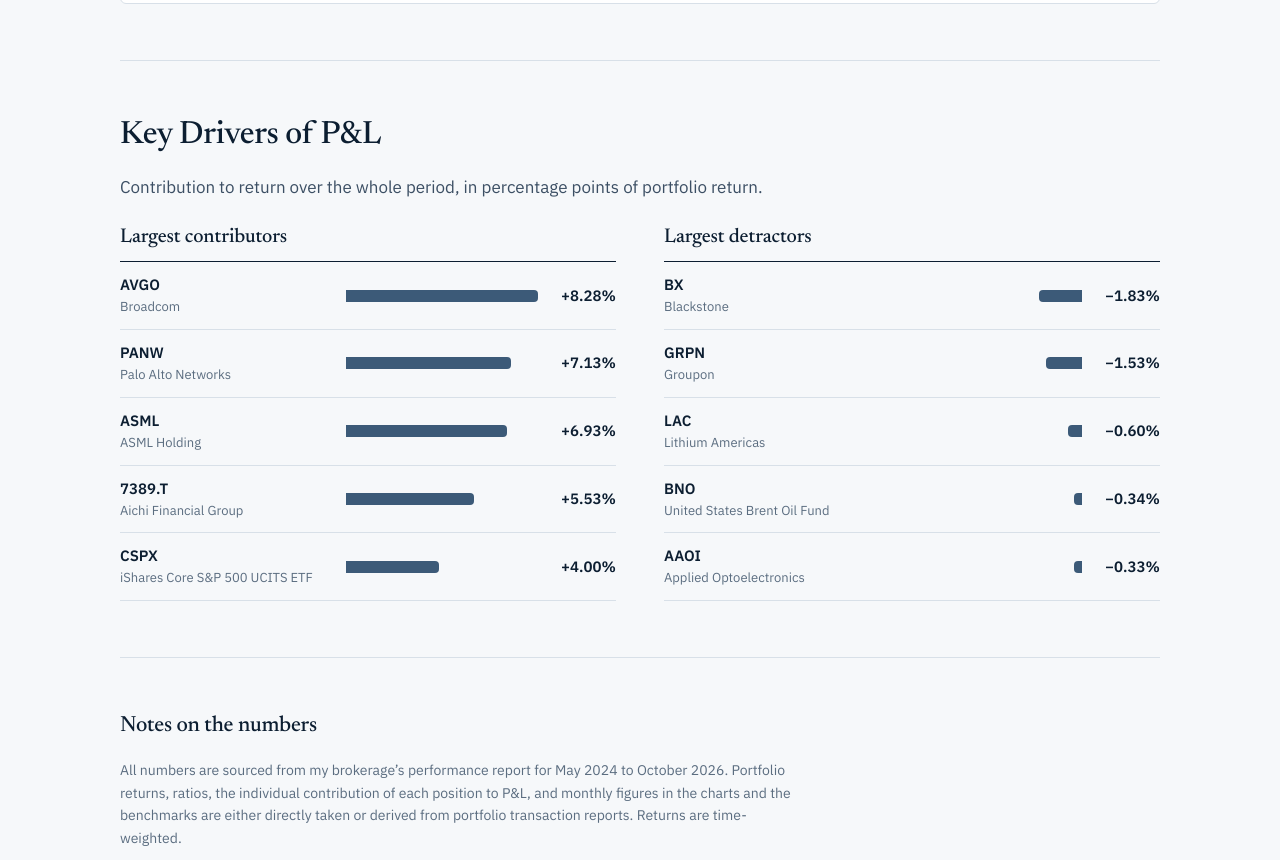
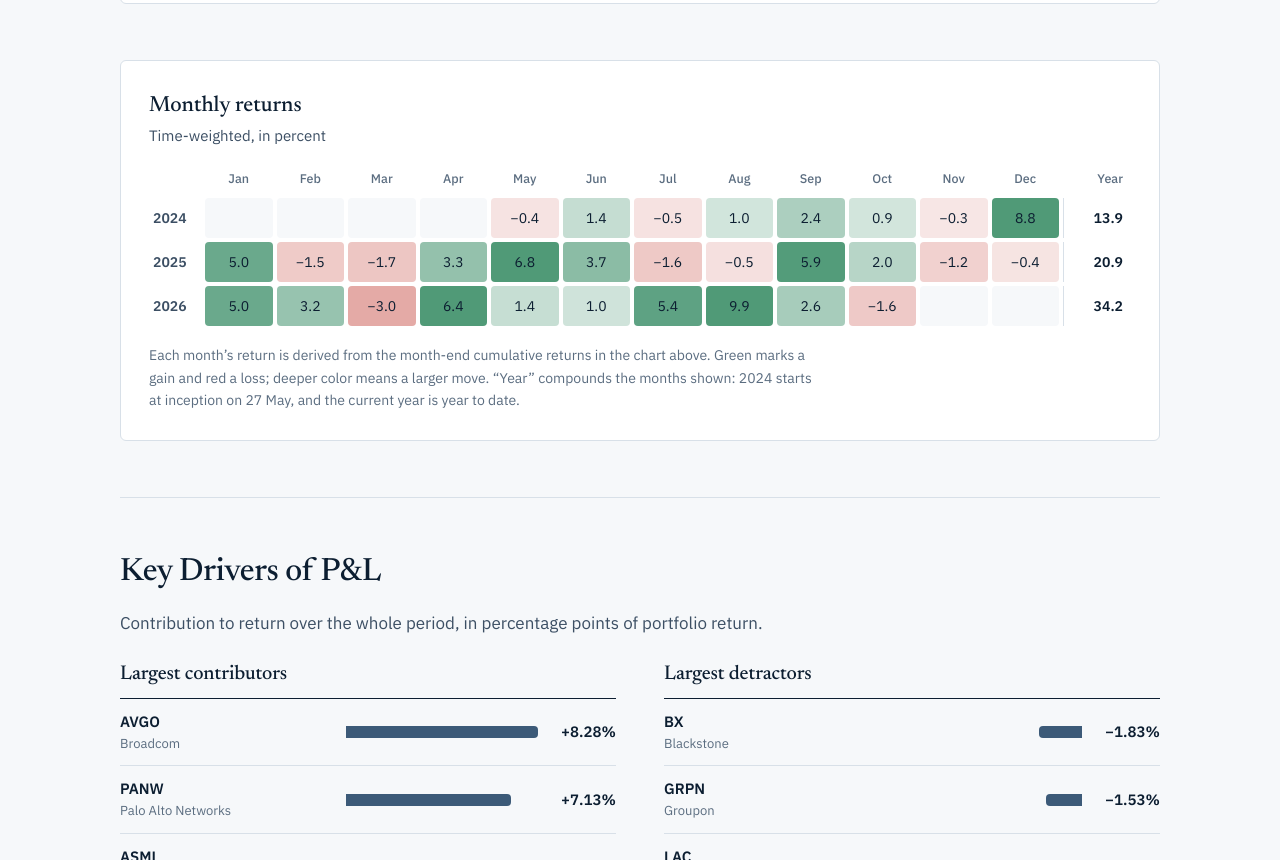
Before and after one commit to russayz/russayz.github.io, a plain HTML site: page track-record/index.html in a window 1280 px wide. Shown: the part 1274-2134 px from the top of the page. Drawn offline with Linux system fonts and the light colour scheme.

Commit message:
My Portfolio: add monthly returns heatmap
Adds a year-by-month heatmap of monthly returns under the cumulative
chart, with a compounded total for each year. It builds itself from
performance-data.js, so monthly updates need no extra edits.

Co-Authored-By: Claude Opus 5.5 <noreply@anthropic.com>
Claude-Session: https://claude.ai/code/session_012NfHhAfft8rNWU3fZXsaXW

```diff
--- a/assets/css/site.css
+++ b/assets/css/site.css
@@ -489,3 +489,25 @@ tbody tr:last-child td { border-bottom: 0; }
 }
 
 @media (max-width: 560px) { .brand-mark { height: 39px; } }
+
+/* ---------- monthly returns heatmap (My Portfolio) ---------- */
+:root { --hm-pos: #15784a; --hm-neg: #bf3329; --hm-max: 75%; }
+@media (prefers-color-scheme: dark) { :root { --hm-pos: #1d7a4b; --hm-neg: #b5352c; --hm-max: 100%; } }
+.heatmap-scroll { overflow-x: auto; margin-top: 16px; }
+.heatmap { border-collapse: separate; border-spacing: 4px; width: 100%; min-width: 660px; table-layout: fixed; font-size: 14px; }
+.heatmap th, .heatmap td { padding: 0; border: 0; text-align: center; vertical-align: middle; }
+.heatmap thead th { position: static; background: transparent; font-size: 12.5px; font-weight: 500; color: var(--ink-3); padding-bottom: 2px; }
+.heatmap .hm-corner { width: 48px; }
+.heatmap tbody th { text-align: left; font-size: 14px; font-weight: 600; color: var(--ink-2); font-variant-numeric: tabular-nums; }
+.heatmap td { height: 40px; border-radius: 4px; color: var(--ink); font-variant-numeric: tabular-nums; }
+.heatmap td.is-pos { background: var(--long-bg); }
+.heatmap td.is-neg { background: var(--short-bg); }
+@supports (background: color-mix(in srgb, red 50%, blue)) {
+  .heatmap td.is-pos { background: color-mix(in srgb, var(--hm-pos) calc(var(--a) * var(--hm-max)), var(--surface)); }
+  .heatmap td.is-neg { background: color-mix(in srgb, var(--hm-neg) calc(var(--a) * var(--hm-max)), var(--surface)); }
+}
+.heatmap td.is-empty { background: var(--paper); }
+.heatmap .hm-year { width: 64px; text-align: right; padding-right: 4px; }
+.heatmap td.hm-year { font-weight: 600; border-left: 1px solid var(--rule); border-radius: 0; }
+.hm-note { margin-top: 14px; font-size: 14px; color: var(--ink-3); max-width: 80ch; }
+.heatmap .hm-corner, .heatmap tbody th { position: sticky; left: 0; z-index: 1; background: var(--surface); }
--- /dev/null
+++ b/assets/js/heatmap.js
@@ -0,0 +1,110 @@
+/* Monthly returns heatmap for My Portfolio. No dependencies.
+   Builds itself from the cumulative "portfolio" series in performance-data.js,
+   so adding a month there adds a cell here. Nothing to edit in this file.
+   Usage: <div data-heatmap></div> */
+(function () {
+  "use strict";
+
+  var DATA = window.TRACK_RECORD;
+  if (!DATA) return;
+  var MONTHS = ["Jan", "Feb", "Mar", "Apr", "May", "Jun", "Jul", "Aug", "Sep", "Oct", "Nov", "Dec"];
+  var FULL = ["January", "February", "March", "April", "May", "June", "July", "August", "September", "October", "November", "December"];
+  var MINUS = "−";
+  var CAP = 6; // a move of 6% or more gets the deepest color
+
+  function fmt(v) {
+    var r = Math.round(v * 10) / 10;
+    if (r === 0) return "0.0";
+    return (r < 0 ? MINUS : "") + Math.abs(r).toFixed(1);
+  }
+
+  function build(root) {
+    var series = null;
+    DATA.series.forEach(function (s) { if (s.id === "portfolio") series = s; });
+    if (!series) return;
+
+    // month-end cumulative returns -> each month's own return
+    var byYear = {};
+    var years = [];
+    var prev = 1;
+    DATA.months.forEach(function (key, i) {
+      var level = 1 + series.values[i] / 100;
+      var ret = (level / prev - 1) * 100;
+      prev = level;
+      var y = key.slice(0, 4);
+      var m = parseInt(key.slice(5), 10) - 1;
+      if (!byYear[y]) { byYear[y] = { months: {}, growth: 1 }; years.push(y); }
+      byYear[y].months[m] = ret;
+      byYear[y].growth *= 1 + ret / 100;
+    });
+
+    var table = document.createElement("table");
+    table.className = "heatmap";
+    var cap = document.createElement("caption");
+    cap.className = "visually-hidden";
+    cap.textContent = "Monthly portfolio returns in percent, by year";
+    table.appendChild(cap);
+
+    var thead = document.createElement("thead");
+    var hr = document.createElement("tr");
+    var corner = document.createElement("th");
+    corner.scope = "col";
+    corner.className = "hm-corner";
+    corner.innerHTML = '<span class="visually-hidden">Year</span>';
+    hr.appendChild(corner);
+    MONTHS.forEach(function (m, i) {
+      var th = document.createElement("th");
+      th.scope = "col";
+      th.abbr = FULL[i];
+      th.textContent = m;
+      hr.appendChild(th);
+    });
+    var yh = document.createElement("th");
+    yh.scope = "col";
+    yh.className = "hm-year";
+    yh.textContent = "Year";
+    hr.appendChild(yh);
+    thead.appendChild(hr);
+    table.appendChild(thead);
+
+    var tb = document.createElement("tbody");
+    years.forEach(function (y) {
+      var row = byYear[y];
+      var tr = document.createElement("tr");
+      var th = document.createElement("th");
+      th.scope = "row";
+      th.textContent = y;
+      tr.appendChild(th);
+      for (var m = 0; m < 12; m++) {
+        var td = document.createElement("td");
+        if (row.months.hasOwnProperty(m)) {
+          var v = row.months[m];
+          var a = Math.abs(v) < 0.05 ? 0 : 0.12 + 0.88 * Math.min(Math.abs(v) / CAP, 1);
+          td.className = v < 0 ? "is-neg" : "is-pos";
+          td.style.setProperty("--a", a.toFixed(3));
+          td.textContent = fmt(v);
+          td.title = FULL[m] + " " + y + ": " + fmt(v) + "%";
+        } else {
+          td.className = "is-empty";
+          td.innerHTML = '<span class="visually-hidden">No data</span>';
+        }
+        tr.appendChild(td);
+      }
+      var yt = document.createElement("td");
+      yt.className = "hm-year";
+      var total = (row.growth - 1) * 100;
+      yt.textContent = fmt(total);
+      yt.title = y + ": " + fmt(total) + "%";
+      tr.appendChild(yt);
+      tb.appendChild(tr);
+    });
+    table.appendChild(tb);
+    root.appendChild(table);
+  }
+
+  function init() {
+    document.querySelectorAll("[data-heatmap]").forEach(build);
+  }
+  if (document.readyState === "loading") document.addEventListener("DOMContentLoaded", init);
+  else init();
+})();
--- a/track-record/index.html
+++ b/track-record/index.html
@@ -22,9 +22,10 @@
 <link rel="icon" href="/assets/img/favicon.svg?v=2" type="image/svg+xml">
 <link rel="preload" href="/assets/fonts/newsreader-latin-opsz.woff2" as="font" type="font/woff2" crossorigin>
 <link rel="preload" href="/assets/fonts/ibm-plex-sans-latin-400-normal.woff2" as="font" type="font/woff2" crossorigin>
-<link rel="stylesheet" href="/assets/css/site.css?v=20261125i">
+<link rel="stylesheet" href="/assets/css/site.css?v=20261125k">
 <script src="/assets/js/performance-data.js" defer></script>
 <script src="/assets/js/charts.js" defer></script>
+<script src="/assets/js/heatmap.js?v=1" defer></script>
 </head>
 <body>
 <a class="skip-link" href="#main">Skip to content</a>
@@ -62,6 +63,16 @@
         <summary>Show the data as a table</summary>
         <div class="table-scroll" data-table-for="full-chart" data-series="portfolio,spx,vt,efa"></div>
       </details>
+    </div>
+  </section>
+
+  <!-- ===== MONTHLY RETURNS HEATMAP: builds itself from assets/js/performance-data.js, nothing to edit here ===== -->
+  <section class="pitch-section" aria-labelledby="hm-h" style="border-top: 0; padding-top: 0">
+    <div class="chart-card">
+      <p class="chart-title" id="hm-h"><b>Monthly returns</b>Time-weighted, in percent</p>
+      <div class="heatmap-scroll" data-heatmap></div>
+      <noscript><p class="small">The heatmap needs JavaScript. The table under the chart above has every month-end value.</p></noscript>
+      <p class="hm-note">Each month’s return is derived from the month-end cumulative returns in the chart above. Green marks a gain and red a loss; deeper color means a larger move. “Year” compounds the months shown: 2024 starts at inception on 27 May, and the current year is year to date.</p>
     </div>
   </section>
 
```
Also changed, not shown: 404.html (+1 -1 lines), about/index.html (+1 -1 lines), index.html (+1 -1 lines), research/boot-barn/index.html (+1 -1 lines), research/disco/index.html (+1 -1 lines), research/ftai-aviation/index.html (+1 -1 lines), research/index.html (+1 -1 lines), 1 other file.
